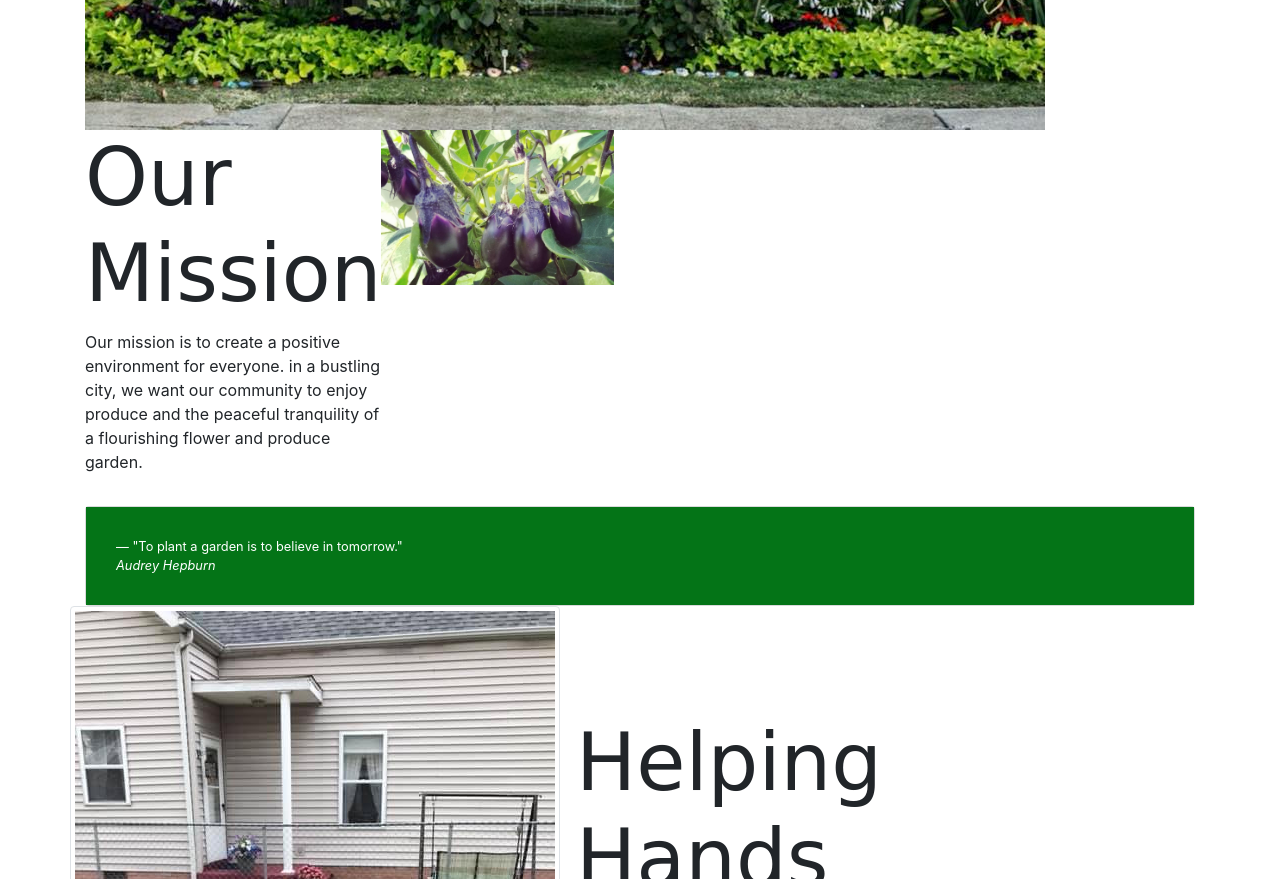
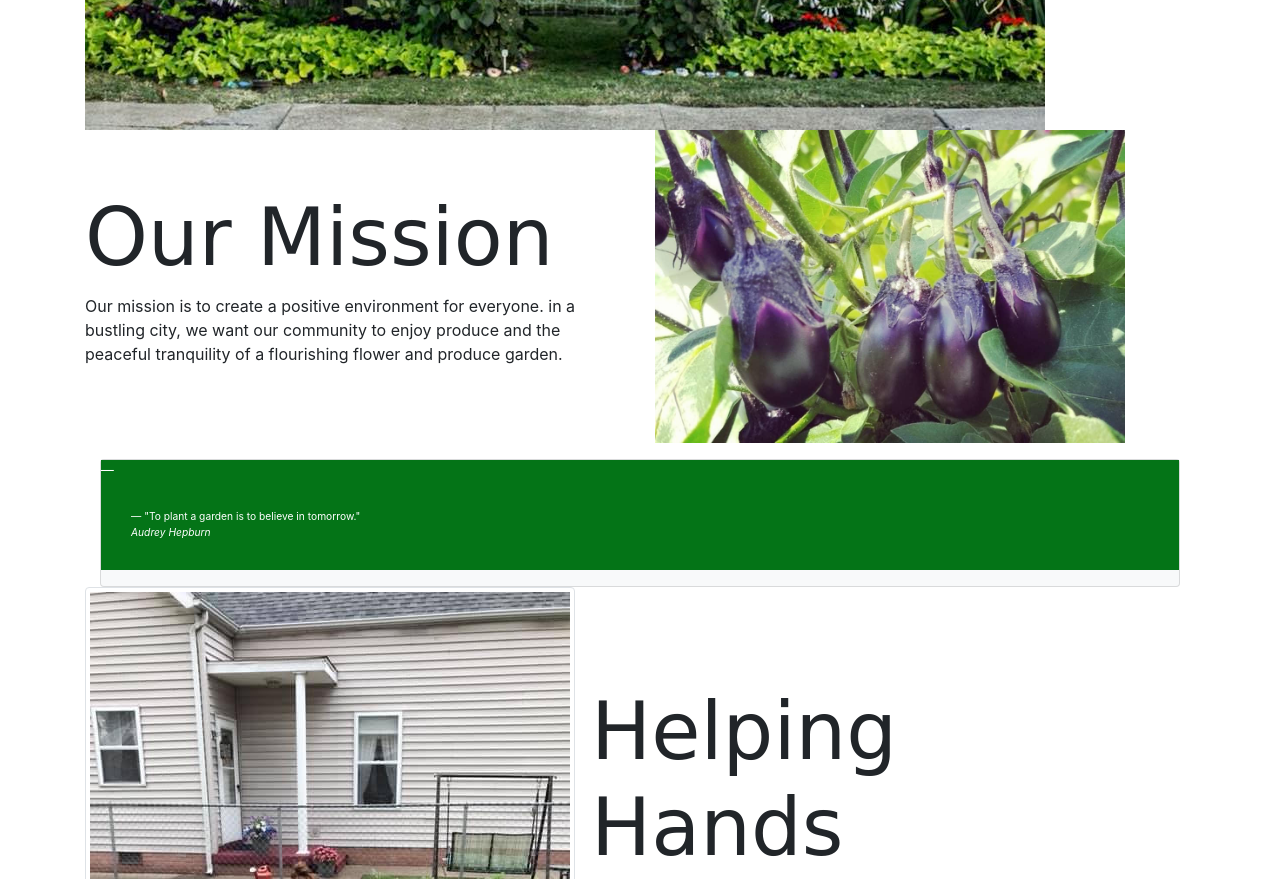
Before and after one commit to josephtittle/FranklinStreetGarden, a website: page aboutUs.html in a window 1280 px wide. Shown: the part 1020-1899 px from the top of the page. Drawn offline with nearby package versions, Linux system fonts and the light colour scheme.

Commit message:
fix about me eggplant problem for maria

```diff
--- a/aboutUs.html
+++ b/aboutUs.html
@@ -1,6 +1,7 @@
 <!DOCTYPE html>
 <!-- Joe is responsible for this page and the navigation between all pages -->
 <html lang="en">
+
 <head>
     <!-- Required meta tags always come first -->
     <meta charset="utf-8" />
@@ -25,7 +26,8 @@
         <div class="container">
             <div class="row">
                 <div class="col-4 col-sm-3 col-md-2 align-self-center">
-                   <a href="index.html"></a> <img src="gardenImages/logo.png" class="img-fluid" alt="a garden with a welcoming sign"/></a>
+                    <a href="index.html"></a> <img src="gardenImages/logo.png" class="img-fluid"
+                        alt="a garden with a welcoming sign" /></a>
                 </div>
                 <div class="col">
                     <h1>Franklin Street Community Garden</h1>
@@ -60,12 +62,15 @@
         </div>
     </nav>
 
-<div class= "container">
+    <div class="container">
         <div class="row row-content">
             <div class="col-12">
                 <h3>The Garden</h3>
                 <p>
-                The goal is to bring the community together to not only receive produce, but also to learn how to reap the benefits of the work put into it. All the garden needs is some helping hands, a willing heart, and a love for the outdoors. You do not need to know anything about gardening to be a part of this community garden. We are happy to have anyone that would like to be a part of it!</p>
+                    The goal is to bring the community together to not only receive produce, but also to learn how to
+                    reap the benefits of the work put into it. All the garden needs is some helping hands, a willing
+                    heart, and a love for the outdoors. You do not need to know anything about gardening to be a part of
+                    this community garden. We are happy to have anyone that would like to be a part of it!</p>
                 </p>
             </div>
             <div class="col">
@@ -75,21 +80,25 @@
             </div>
 
             <div class="row row-content">
-            <div class="col-sm-4 col-md-3">
                     <div class="col">
-                    <div class="media">
-                        <div class="media-body align-self-center">
+                    <div class="media media-body align-items-center">
+                        <div class="col-6">
                         <h3>Our Mission</h3>
-                            <p class="d-none d-sm-block">Our mission is to create a positive environment for everyone. in a bustling city, we want our community to enjoy produce and the peaceful tranquility of a flourishing flower and produce garden.</p>
+                        <p class="d-none d-sm-block">Our mission is to create a positive environment for everyone.
+                            in a bustling city, we want our community to enjoy produce and the peaceful tranquility
+                            of a flourishing flower and produce garden.</p></div>
+                            <div class="col-6">
+                        <img id="eggplant" class="d-flex mr-13 img-fluid" src="gardenImages/Eggpant.jpg"
+                            alt="Eggplants" />
                         </div>
-                        <img class="d-flex mr-13 img-fluid" src="gardenImages/Eggpant.jpg" alt="Eggplants"/>
                         </div>
                     </div>
                 </div>
             </div>
 
-        <div class="col" blockquote>
-            <div class="card bg-light mt-3 card-text-white>
+
+            <div class="col">
+                <div class="card bg-light mt-3 card-text-white">
                     <blockquote class="blockquote-footer">
                         <footer class="blockquote-footer">"To plant a garden is to believe in tomorrow."
                             <cite title="Source Title"> <br>Audrey Hepburn</br></cite>
@@ -99,16 +108,22 @@
                 </div>
             </div>
 
+
             <div class="row row-content">
                 <div class="col-sm-4 order-sm-last col-md-3">
                     <h2 class="text-sm-right"></h2>
                 </div>
                 <div class="col">
                     <div class="media">
-                    <img class="d-flex mr-3 img-thumbnail" src="gardenImages/garden-volunteer.jpg" alt="Garden-volunteer" />
+                        <img class="d-flex mr-3 img-thumbnail" src="gardenImages/garden-volunteer.jpg"
+                            alt="Garden-volunteer" />
                         <div class="media-body align-self-center">
                             <h3>Helping Hands</h3>
-        				<p> The garden is has 14 raised bed. Gardening gloves, water, and the necessary tools are provided. Franklin Street Events Association has graciously helped the garden become what it is today. We would love to have new volunteers to enjoy the delicious vegetables and admire the beauty that comes with it! We can teach you anything you would like to know!</p>
+                            <p> The garden is has 14 raised bed. Gardening gloves, water, and the necessary tools are
+                                provided. Franklin Street Events Association has graciously helped the garden become
+                                what it is today. We would love to have new volunteers to enjoy the delicious vegetables
+                                and admire the beauty that comes with it! We can teach you anything you would like to
+                                know!</p>
                         </div>
                     </div>
                 </div>
@@ -130,7 +145,8 @@
                 <p>The garden is located at: 2524 W Franklin St, Evansville, IN 47712</p>
             </div>
             <div class="facebookGroup">
-                <h4><a href="https://www.facebook.com/groups/627772870610540/about">Join our Facebook group! <i class="fa fa-facebook-square"></i></a></h4>
+                <h4><a href="https://www.facebook.com/groups/627772870610540/about">Join our Facebook group! <i
+                            class="fa fa-facebook-square"></i></a></h4>
             </div>
         </div>
     </footer>
--- a/css/styles.css
+++ b/css/styles.css
@@ -38,3 +38,9 @@ footer {
     color:white;
     background-color: #047417;
 }
+
+
+#eggplant {
+    height:auto;
+    width: 87%;
+}
```
Lines whose indentation alone changed are shown as unchanged.
